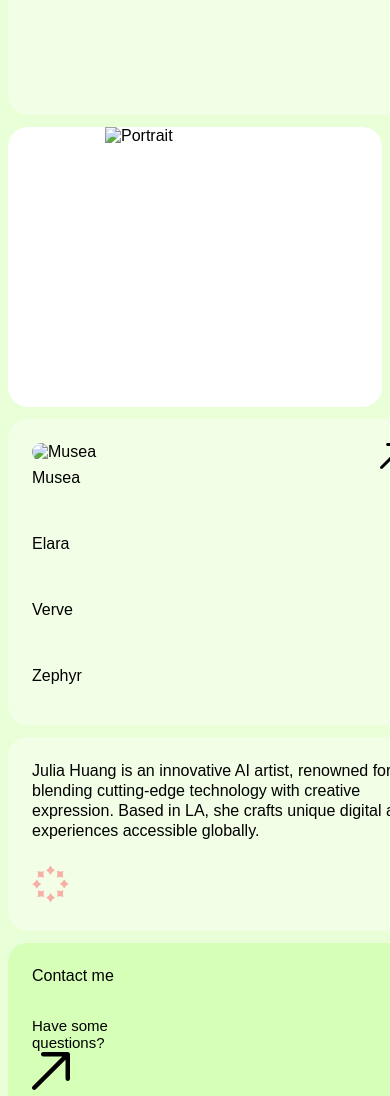
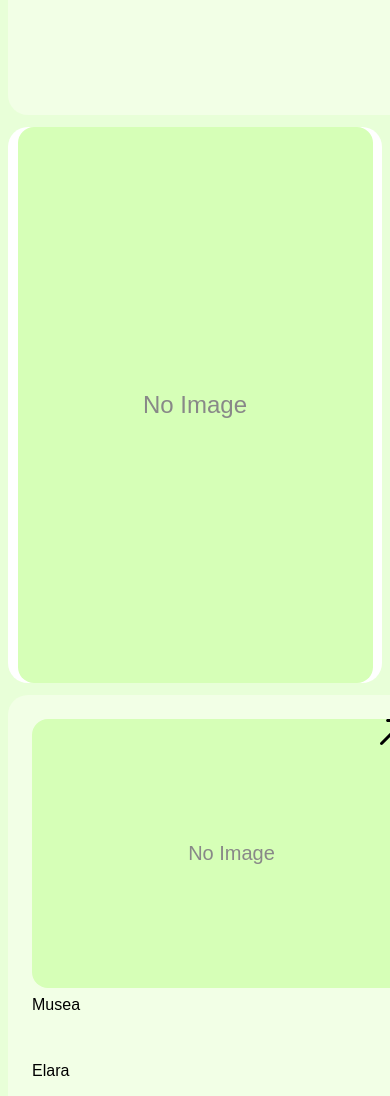
Before and after one commit to dnjwm8612/bentolio-portfolio, a plain HTML site: page index.html in a window 390 px wide. Shown: the part 340-1436 px from the top of the page. Drawn offline with Linux system fonts and the light colour scheme; a web font is replaced by a local one.

Commit message:
이미지 대체 요소 추가, 색상 및 반응형 개선

```diff
--- a/index.html
+++ b/index.html
@@ -27,11 +27,11 @@
         <img src="assets/flower-icon.svg" alt="Flower Icon" class="flower-icon">
       </section>
       <section class="portrait-section">
-        <img src="assets/portrait.png" alt="Portrait" class="portrait-img">
+        <div class="portrait-img" style="background:#D6FFB7;display:flex;align-items:center;justify-content:center;width:355px;height:556px;border-radius:16px;color:#888;font-size:24px;">No Image</div>
       </section>
       <section class="work-section" id="projects">
         <div class="work-item">
-          <img src="assets/work-image-1.png" alt="Musea" class="work-img">
+          <div class="work-img" style="background:#D6FFB7;display:flex;align-items:center;justify-content:center;width:399px;height:269px;border-radius:16px;color:#888;font-size:20px;">No Image</div>
           <div class="work-title">Musea</div>
           <img src="assets/arrow-icon.svg" alt="Arrow" class="arrow-icon">
         </div>
```
